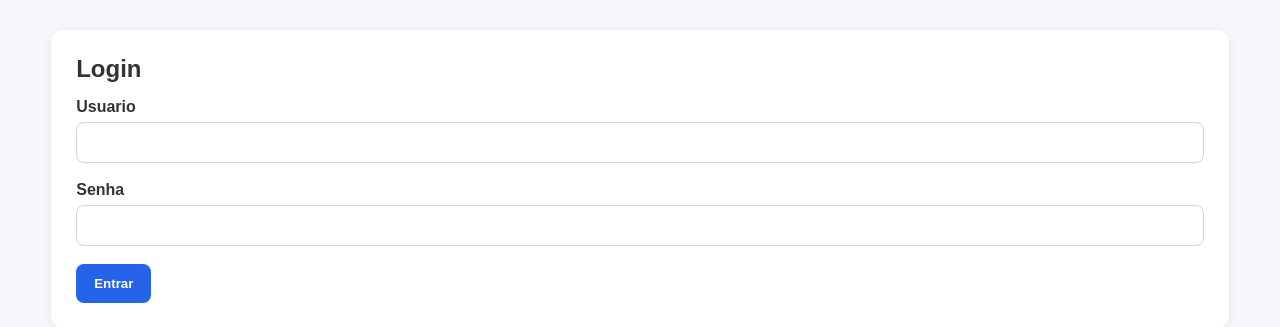
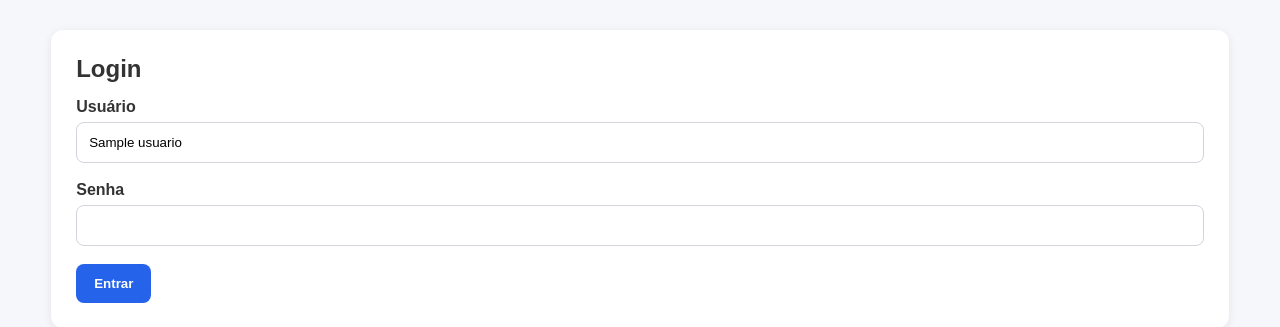
Before and after one commit to Laric000/Atividade-Aplica-o-Flask, a Flask app: template Templates/login.html in a window 1280 px wide. Shown: the part 60-387 px from the top of the page. Run offline with Flask 3, Linux system fonts and the light colour scheme; the template is opened without the code that fills it: most values are stand-ins (such as "Sample title", 1, 10 or a date in 2020).

```diff
--- a/Templates/login.html
+++ b/Templates/login.html
@@ -3,13 +3,13 @@
 {% block title %}Login{% endblock %}
 
 {% block content %}
-<div class="card">
+<div class="card form-card">
     <h2>Login</h2>
 
     <form action="{{ url_for('login') }}" method="POST">
         <div class="form-group">
-            <label for="usuario">Usuario</label>
-            <input id="usuario" type="text" name="usuario" required>
+            <label for="usuario">Usuário</label>
+            <input id="usuario" type="text" name="usuario" value="{{ usuario }}" required>
         </div>
 
         <div class="form-group">
```
